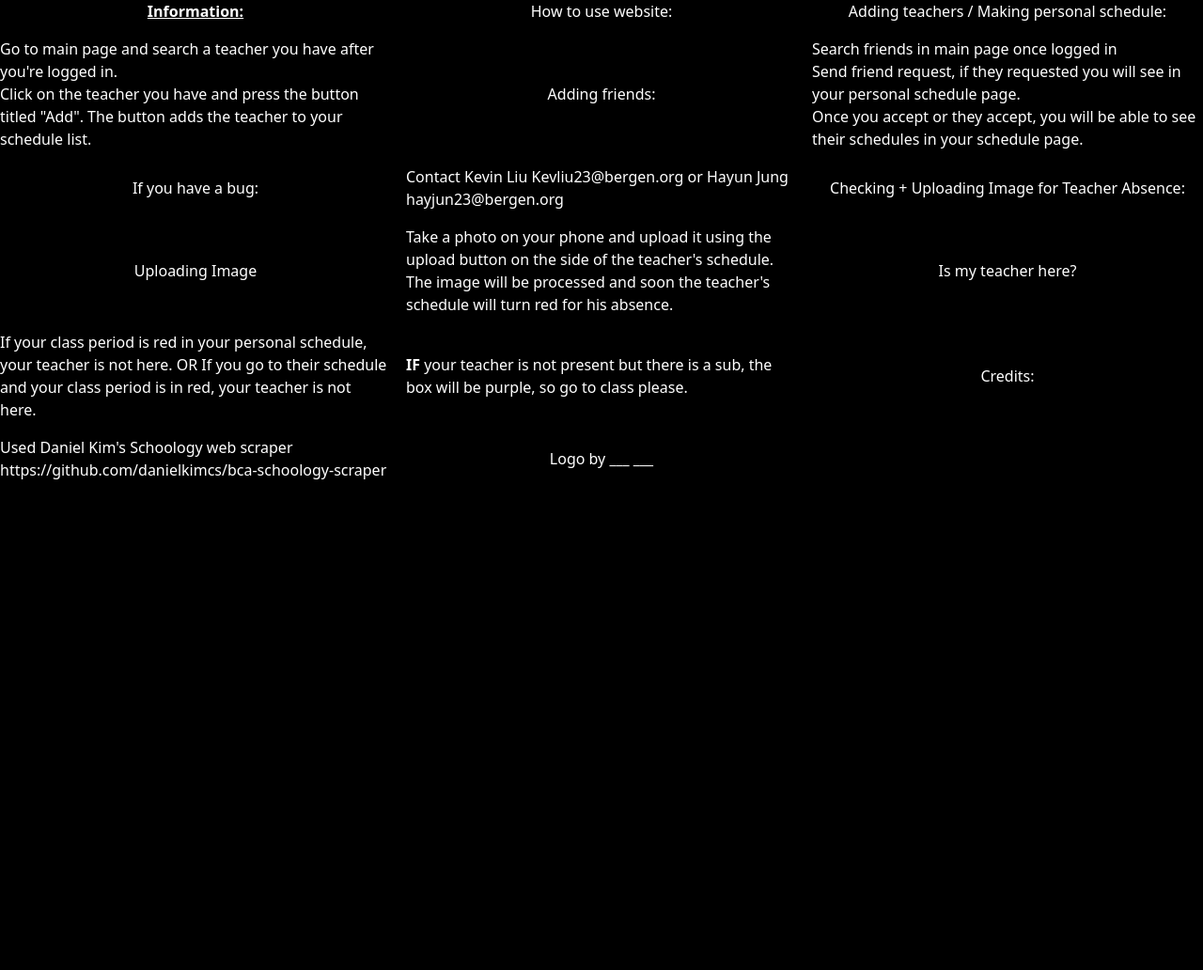
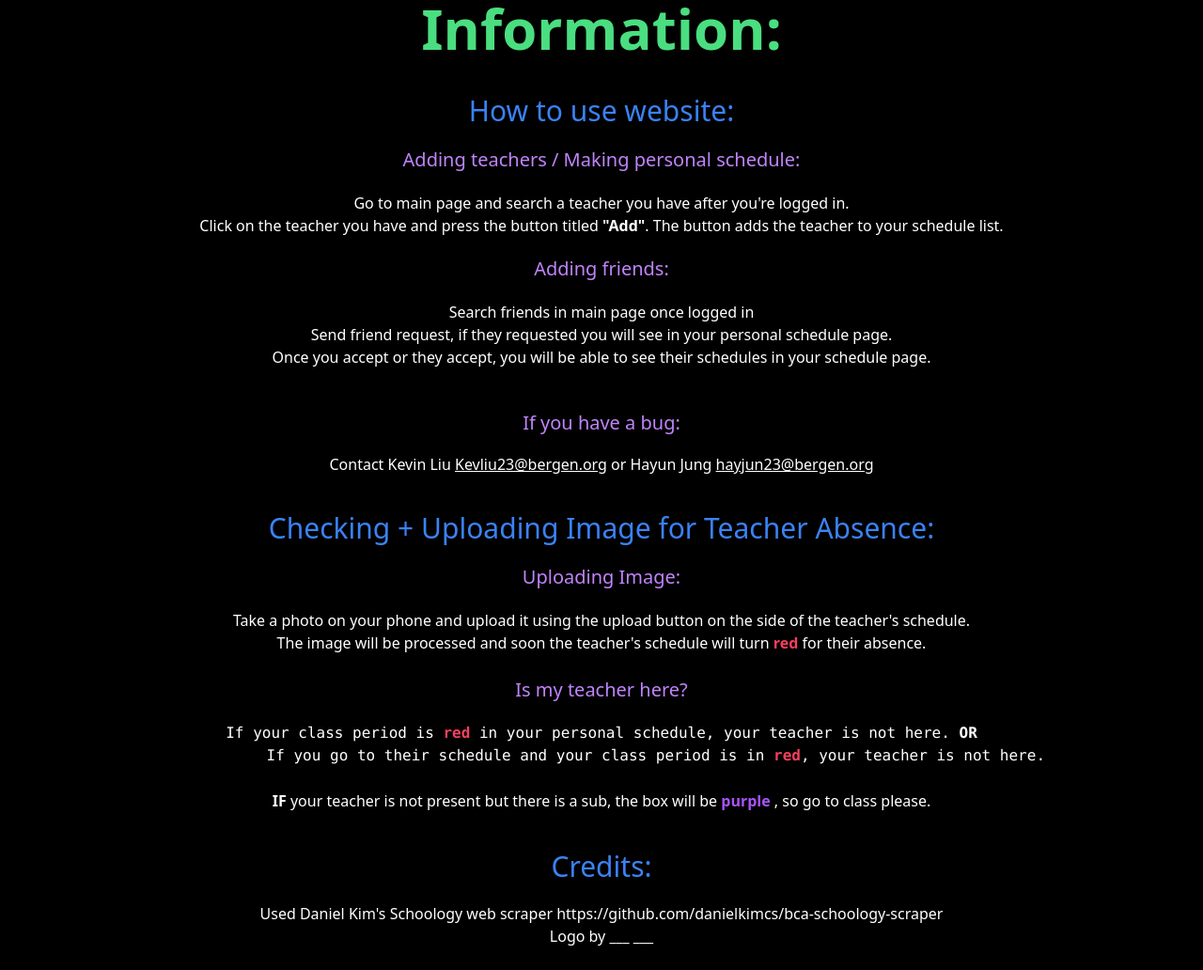
Before and after one commit to Yun505/BCATeacher, a website: page src/info.html in a window 1280 px wide. Shown: the whole page at 94% size. Before the commit the page ends 800 px from the top, so only its background shows below. Drawn offline with Linux system fonts and the light colour scheme.

Commit message:
info.html and made some new files

```diff
--- a/src/info.html
+++ b/src/info.html
@@ -7,39 +7,59 @@
     <title>Info</title>
     <link href="../dist/output.css" rel="stylesheet">
 </head>
-<body class="bg-black text-white flex grid grid-cols-3 gap-4 place-items-center">
-    <h1 class="font-semibold underline text-green">Information:</h1>
-    <h2 class="">How to use website:</h2>
-    <h3>Adding teachers / Making personal schedule:</h3>
-    <ol>
-        <li>Go to main page and search a teacher you have after you're logged in.</li>
-        <li>Click on the teacher you have and press the button titled "Add". The button adds the teacher to your schedule list.</li>
-    </ol>
-    <h3>Adding friends:</h3>
-    <ol>
-        <li>Search friends in main page once logged in</li>
-        <li>Send friend request, if they requested you will see in your personal schedule page.</li>
-        <li>Once you accept or they accept, you will be able to see their schedules in your schedule page.</li>
-    </ol>
-    <h3>If you have a bug:</h3>
-    <p>Contact Kevin Liu Kevliu23@bergen.org or Hayun Jung hayjun23@bergen.org</p>
+<body class="bg-black text-white text-center leading-5">
+    <h1 class="font-semibold  text-green-400 text-6xl">Information:</h1>
+    <br><br>
+    <h2 class="text-3xl font-medium  text-blue-500 ">How to use website:</h2>
+    <br>
+    <h3 class="text-purple-400 text-xl font-medium ">Adding teachers / Making personal schedule:</h3>
+    <br>
+    <div class="justify-center leading-6">
+            <p>Go to main page and search a teacher you have after you're logged in.<p>
+            <p>Click on the teacher you have and press the button titled <b>"Add"</b>. The button adds the teacher to your schedule list.<p>
+    </div>
+    <br>
 
-    <h2>Checking + Uploading Image for Teacher Absence:</h2>
-    <h3>Uploading Image</h3>
-    <p> Take a photo on your phone and upload it using the upload button on the side of the teacher's schedule. The image will be processed
-        and soon the teacher's schedule will turn red for his absence.
-    </p>
-    <h3>Is my teacher here?</h3>
-    <p>If your class period is red in your personal schedule, your teacher is not here.
-        OR
-        If you go to their schedule and your class period is in red, your teacher is not here.
-    </p>
-    <p><b>IF</b> your teacher is not present but there is a sub, the box will be purple, so go to class please. </p>
+    <h3 class="text-purple-400 text-xl font-medium">Adding friends:</h3>
+    <br>
+    <div class="justify-center leading-6">
+        <p>Search friends in main page once logged in</p>
+        <p>Send friend request, if they requested you will see in your personal schedule page.</p>
+        <p>Once you accept or they accept, you will be able to see their schedules in your schedule page.</p>
+        <br>
+    </div>
+    <br>
+    <h3 class="text-purple-400 text-xl font-medium">If you have a bug:</h3>
+    <br>
+    <p>Contact Kevin Liu <u>Kevliu23@bergen.org</u> or Hayun Jung <u>hayjun23@bergen.org</u></p>
 
+    <br><br>
+    <h2 class="text-3xl font-medium  text-blue-500">Checking + Uploading Image for Teacher Absence:</h2>
+    <br>
+    <h3 class="text-purple-400 text-xl font-medium">Uploading Image:</h3>
+    <br>
+    <div class="justify-center leading-6">
+        <p> Take a photo on your phone and upload it using the upload button on the side of the teacher's schedule. </p>
+        <p>The image will be processed and soon the teacher's schedule will turn <b class="text-rose-500">red </b> for their absence. </p>
+    <br>
+    </div>
 
-    <h2>Credits:</h2>
-    <p>Used Daniel Kim's Schoology web scraper https://github.com/danielkimcs/bca-schoology-scraper</p>
-    <p>Logo  by ___ ___</p>
+    <h3 class="text-purple-400 text-xl font-medium">Is my teacher here?</h3>
+    <br>
+    <div class="justify-center leading-6">
+        <pre>If your class period is <b class="text-rose-500">red</b> in your personal schedule, your teacher is not here. <b>OR</b>
+            If you go to their schedule and your class period is in <b class="text-rose-500">red</b>, your teacher is not here.
+        </pre>
+        <p><b>IF</b> your teacher is not present but there is a sub, the box will be <b class="text-purple-500">purple </b>, so go to class please. </p>
+    </div>
+    <br><br>
+    <h2 class="text-3xl font-medium  text-blue-500">Credits:</h2>
+    <br>
+    <div class="justify-center leading-6">
+        <p>Used Daniel Kim's Schoology web scraper <a href="https://github.com/danielkimcs/bca-schoology-scraper">https://github.com/danielkimcs/bca-schoology-scraper</a></p>
+        <p>Logo  by ___ ___</p>
+        <br>
+    </div>
 
 </body>
 </html>
--- a/tailwind.config.js
+++ b/tailwind.config.js
@@ -4,6 +4,11 @@ module.exports = {
     "./src/**/*.{html,js}",
     "./index.html"],
     theme: {
+      listStyleType:{
+        none: 'none',
+        disc: 'disc',
+        decimal: 'decimal',
+      },
       colors:{
         transparent: 'transparent',
         sky: colors.sky,
@@ -11,6 +16,10 @@ module.exports = {
         orange: colors.orange,
         white: colors.white,
         green: colors.green,
+        blue: colors.blue,
+        indigo: colors.indigo,
+        purple: colors.purple,
+        rose: colors.rose,
       },
       extend: {},
     },
```
Also changed, not shown: index.html (+2 -2 lines), src/logged_in.html (+6 -3 lines), src/schedule_chart.html (+2 -1 lines), dist/output.css.
